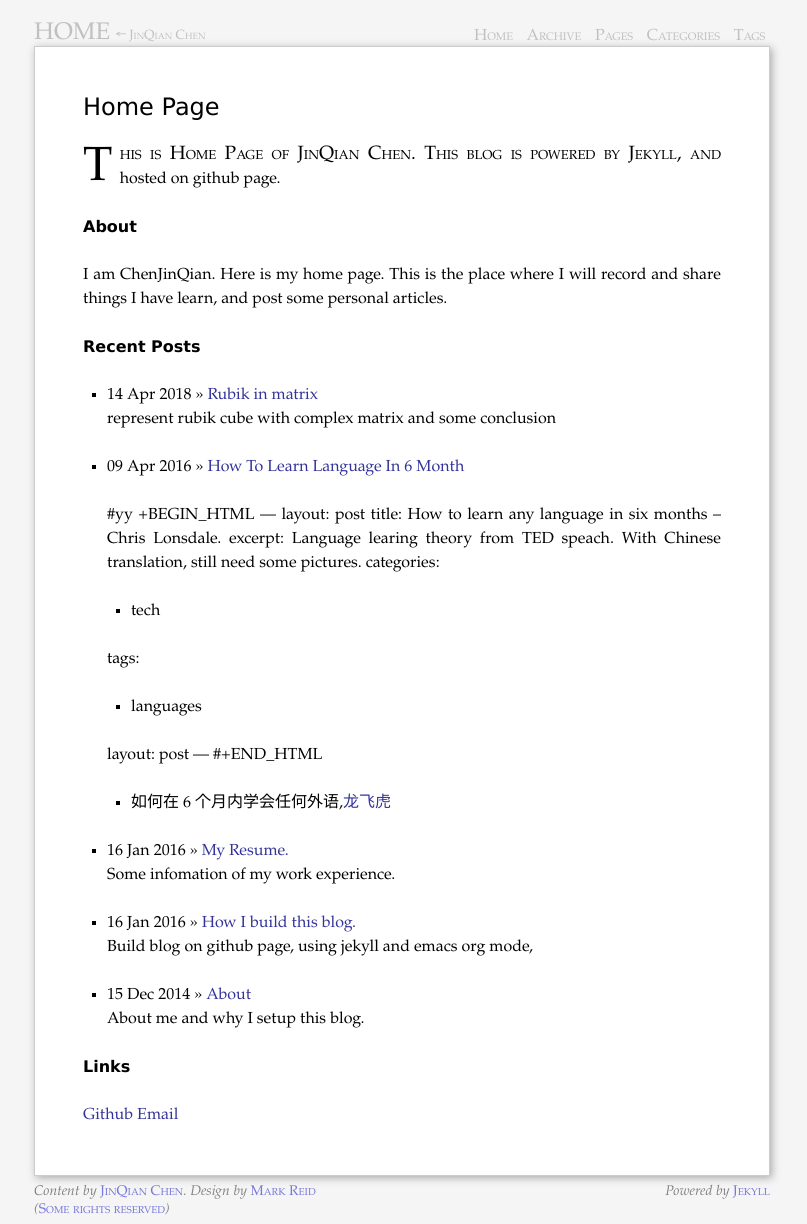
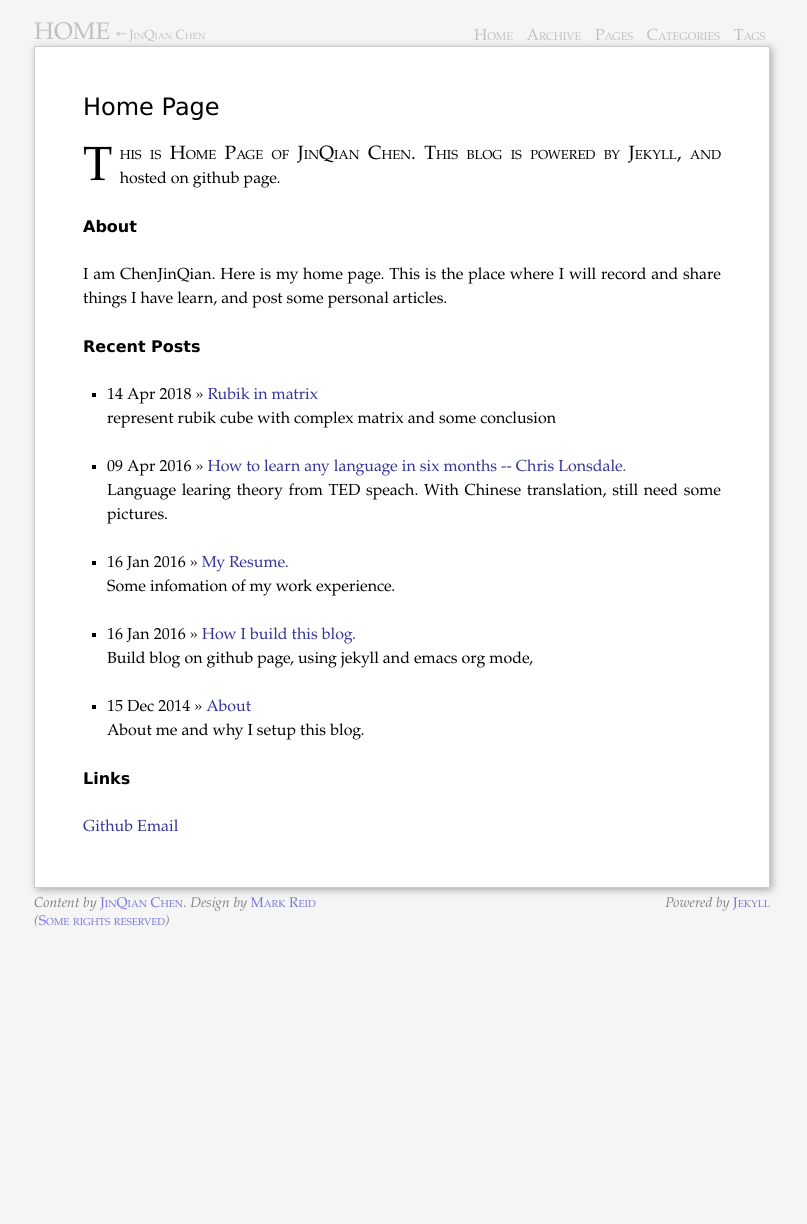
Before and after one commit to chenjinqian/chenjinqian.github.io, a Jekyll site: the page built from index.md, in a window 1280 px wide. Shown: the whole page, without its empty margins (238-1045 px from the left). Built offline with Jekyll 4.4.1, drawn with Linux system fonts in a browser that asks for light colours; after the commit the page ends 936 px from its top, so only the background shows below that.

Commit message:
fix typo.

```diff
--- a/_org/_drafts/2016-08-14-TODO_list.org
+++ b/_org/_drafts/2016-08-14-TODO_list.org
@@ -19,7 +19,9 @@ I had a plan to write down something for a long time, here is some of it.
     1: power is the source of right.
     2: fighting is the source of power, but fighting always hurt itself when it is real in action.
     3: true and one heart.
-    4:
+    4:gggg
     5:
     6: You do not need to waste time.
 write forward but not backward.
+* write javascript on this blog.
+* checkout if this support html5.
--- a/_org/_posts/2016-04-09-how-to-learn-language-in-6-month.org
+++ b/_org/_posts/2016-04-09-how-to-learn-language-in-6-month.org
@@ -1,5 +1,4 @@
-#yy
-+BEGIN_HTML
+#+BEGIN_HTML
 ---
 layout: post
 title: How to learn any language in six months -- Chris Lonsdale.
```
Also changed, not shown: _posts/2016-04-09-how-to-learn-language-in-6-month.markdown (+5 -20 lines), 1 other file.
